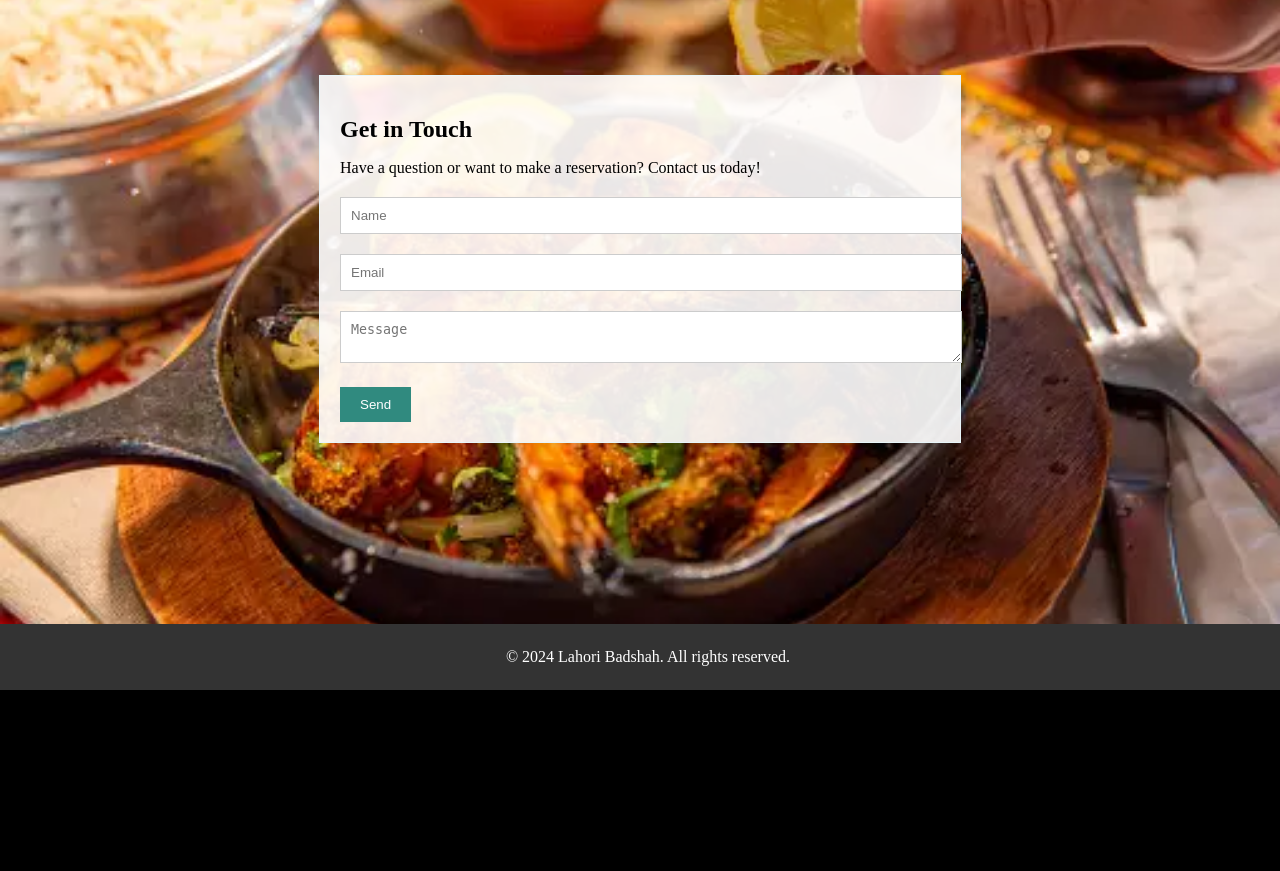
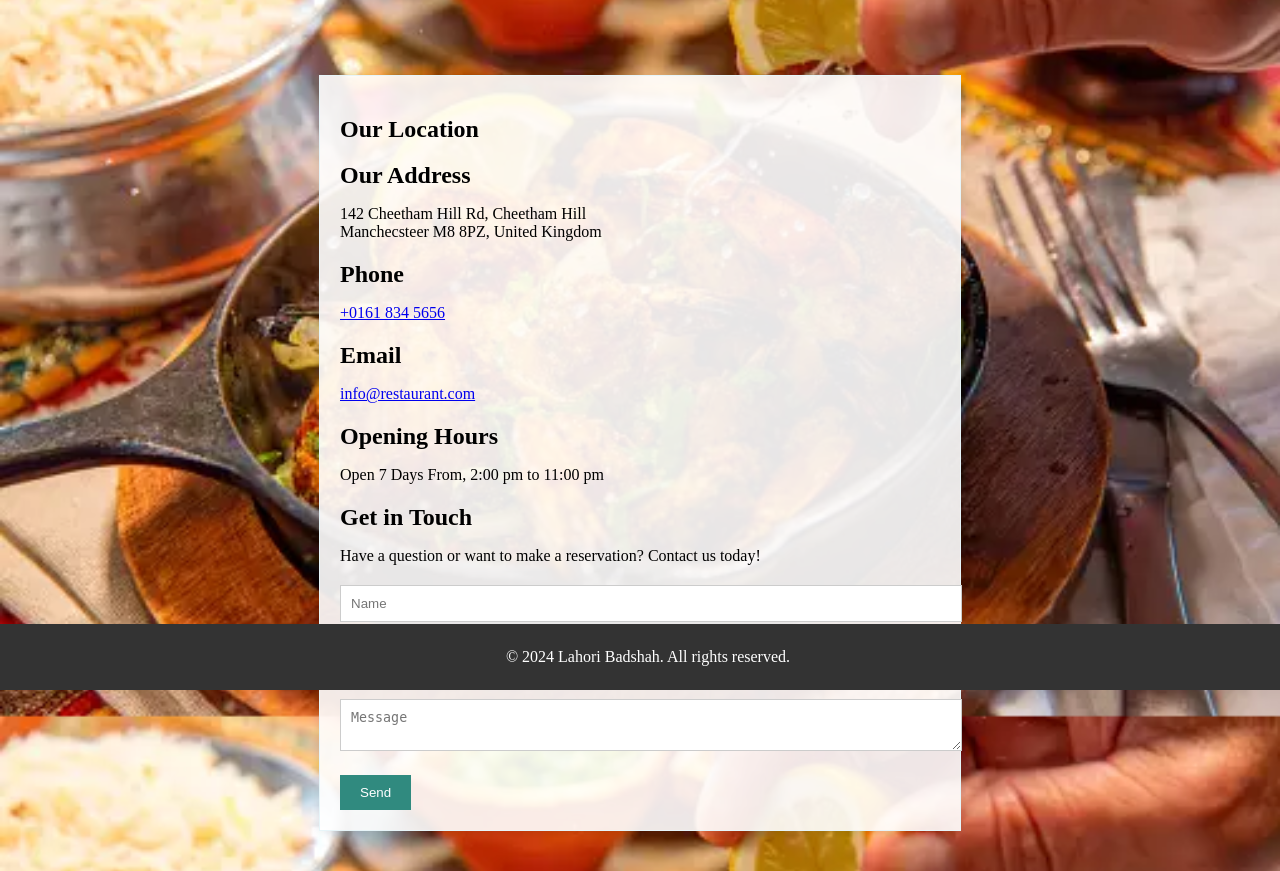
Before and after one commit to eshamudasar/restaurant-website, a Flask app: page /contact in a window 1280 px wide. Shown: the part 110-981 px from the top of the page. Before the commit the page ends 800 px from the top, so only its background shows below. Run offline with Flask 3, Linux system fonts and the light colour scheme; some libraries are stand-ins or nearby versions.

Commit message:
Update contact.html

```diff
--- a/templates/contact.html
+++ b/templates/contact.html
@@ -2,6 +2,26 @@
 {% block content %}
 <section class="contact-us" >
 <div class="contact">
+    <div class="contact-container">
+        <h1>Our Location</h1>
+        <div class="contact-info">
+            <div>
+                <h2>Our Address</h2>
+                <p> 142 Cheetham Hill Rd, Cheetham Hill <br>Manchecsteer M8 8PZ, United Kingdom</p>
+            </div>
+            <div>
+                <h2>Phone</h2>
+                <p><a href="tel:+1234567890">+0161 834 5656</a></p>
+            </div>
+            <div>
+                <h2>Email</h2>
+                <p><a href="mailto:info@restaurant.com">info@restaurant.com</a></p>
+            </div>
+            <div><h2>Opening Hours</h2>
+            <p>Open 7 Days From, 2:00 pm to 11:00 pm</p>
+            </div>
+        </div>
+        </div>
     <h2>Get in Touch</h2>
     <p>Have a question or want to make a reservation? Contact us today!</p>
     <form>
```
